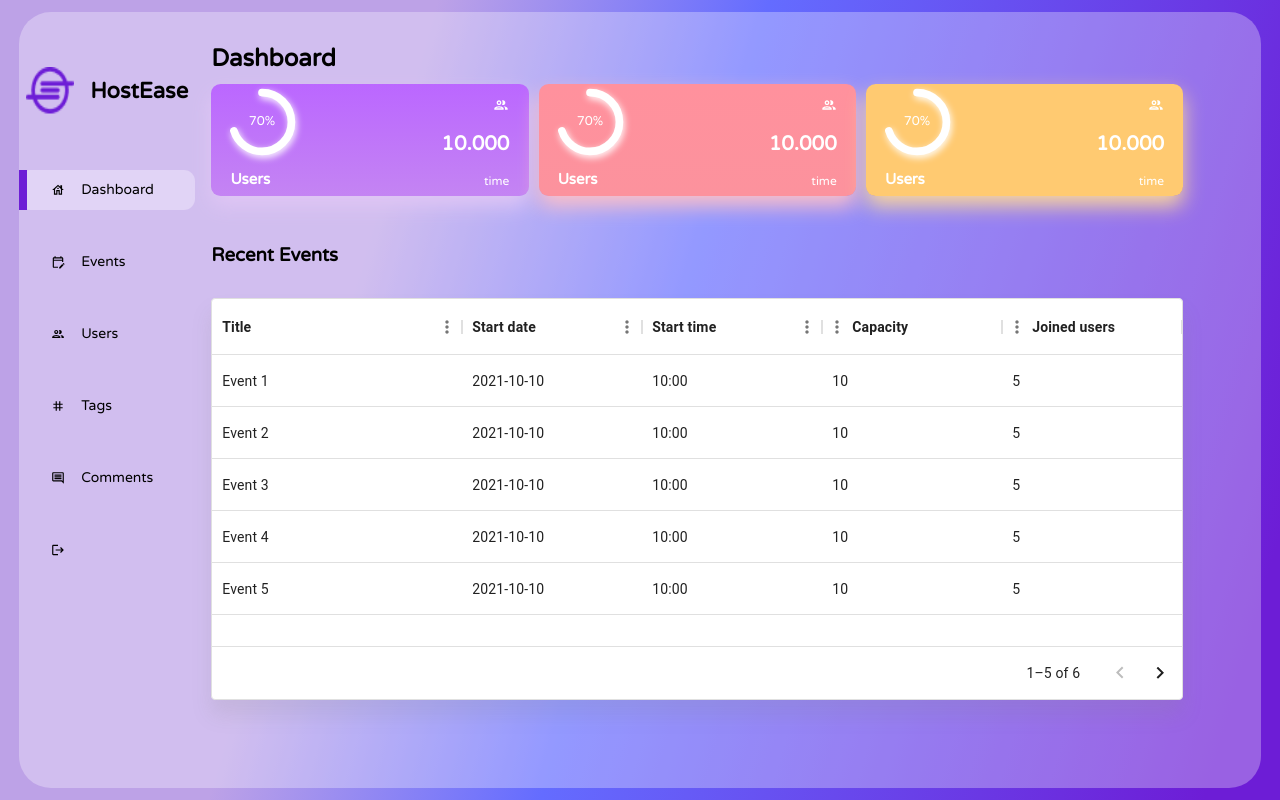
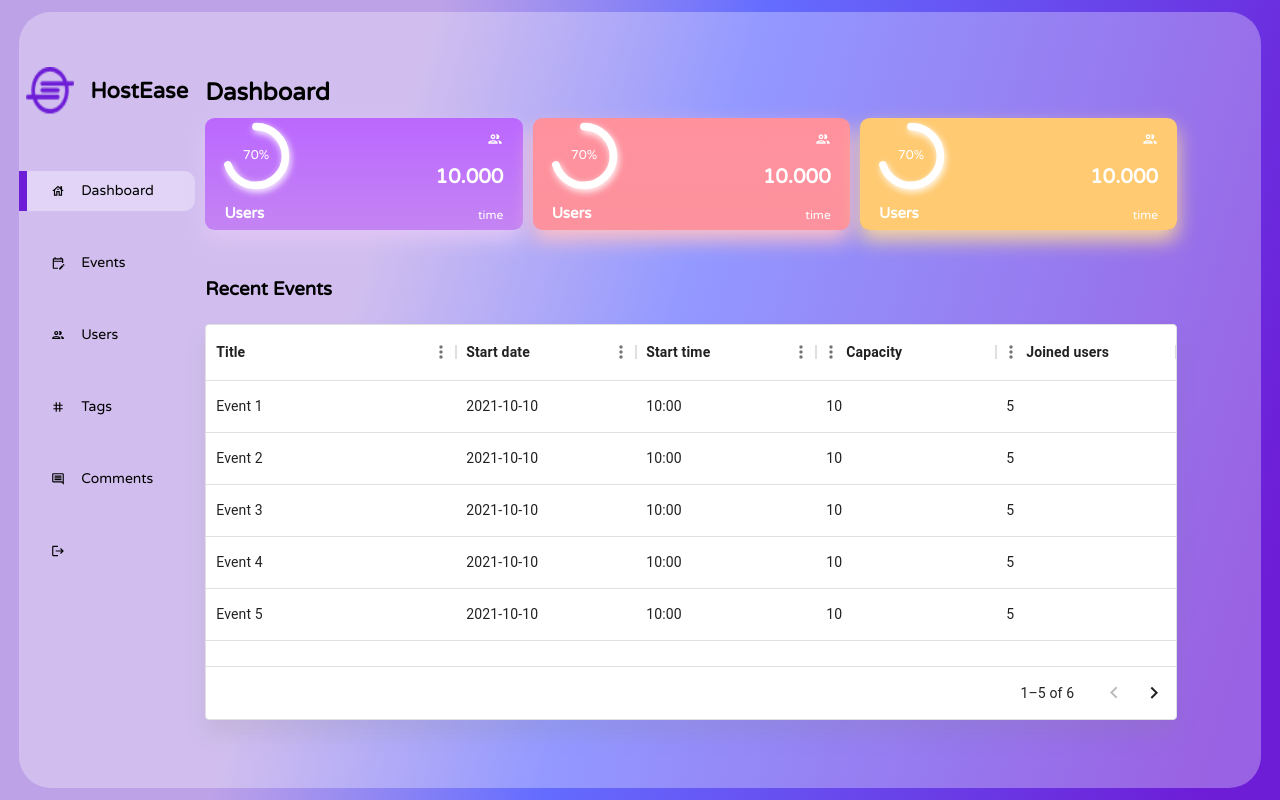
Before and after one commit to enriquedlc/HostEase, a React (Vite) app in the folder client/: page /dev in a window 1280 px wide. Built offline with nearby package versions, Linux system fonts and the light colour scheme.

Commit message:
:sparkles::art:: styled the main dashboard.

```diff
--- a/client/src/Pages/Admin/Components/MainDashboard/MainDashboard.css
+++ b/client/src/Pages/Admin/Components/MainDashboard/MainDashboard.css
@@ -7,4 +7,5 @@
 
 .main-dashboard-title {
     padding-bottom: .7rem;
+    padding-top: 2.1rem;
 }
--- a/client/src/Pages/Admin/Components/Table/Table.css
+++ b/client/src/Pages/Admin/Components/Table/Table.css
@@ -2,8 +2,16 @@
     margin-top: 3rem !important;
 }
 
+.table td, th {
+    border: none !important;
+}
+
+.table:first-child {
+    border-radius: 1rem !important;
+}
+
 .table-title {
-    margin-bottom: 2rem;
+    margin-bottom: 1.5rem;
 }
 
 /* to set it to the right mui table component */
@@ -19,9 +27,7 @@
     border: none !important;
 }
 
-
 .MuiBox-root {
     border-radius: 5px !important;
     outline: none !important;
-
 }
--- a/client/src/Pages/Admin/Dashboard.css
+++ b/client/src/Pages/Admin/Dashboard.css
@@ -17,6 +17,6 @@ div.dashboard-div {
     background-color: rgba(255, 255, 255, 0.30);
     overflow: hidden;
     grid-template-columns: 11rem auto 20rem;
-    gap: 16px;
+    gap: 10px;
 
 }
```
